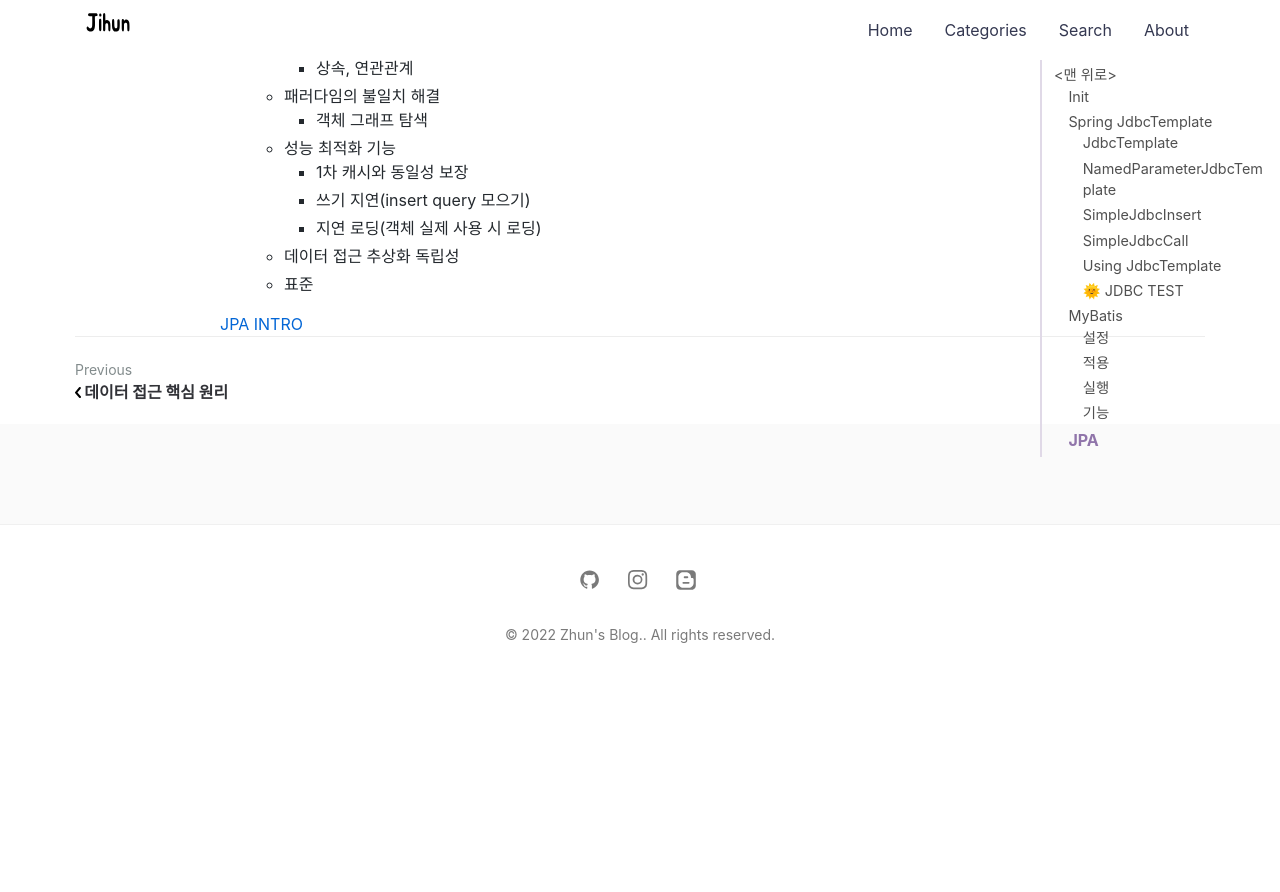
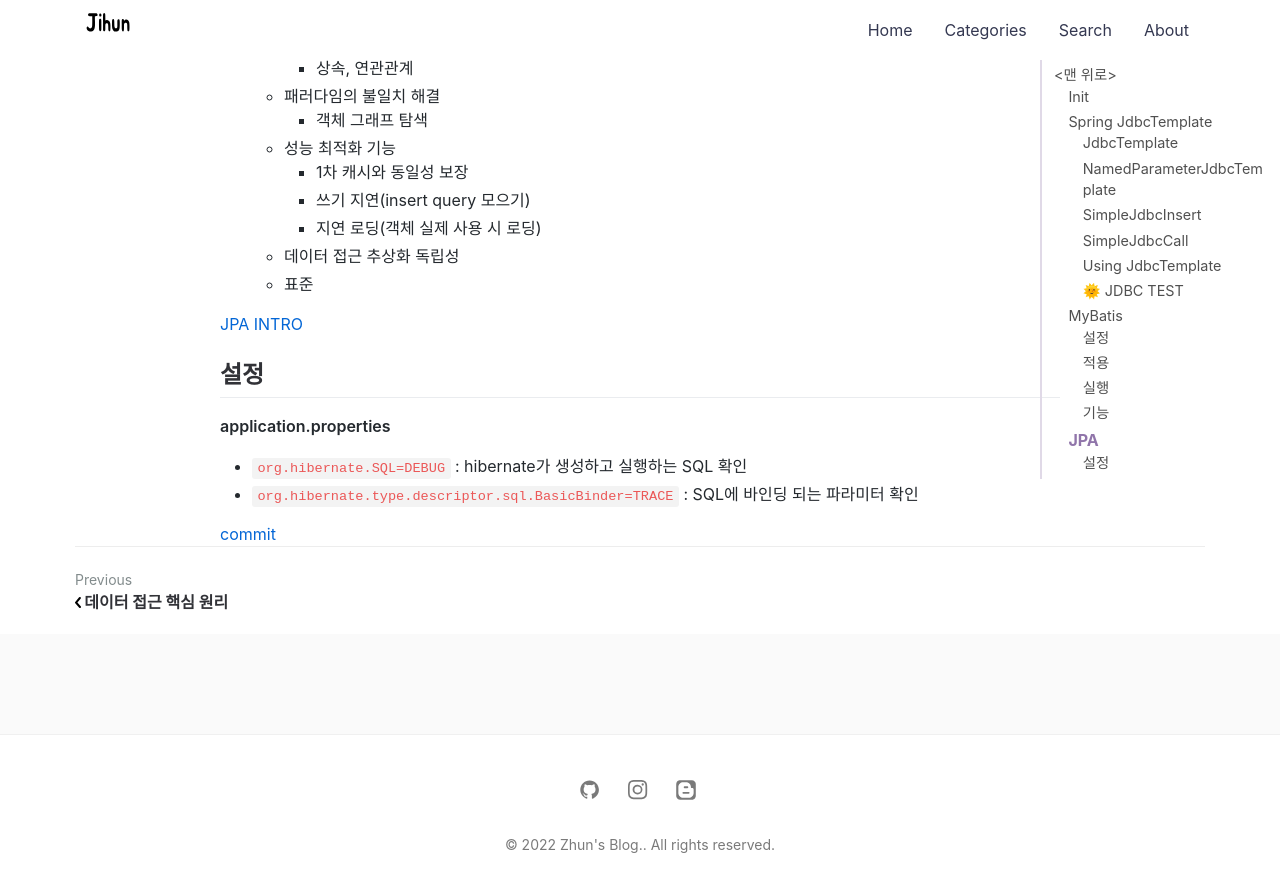
Before and after one commit to jihunparkme/jihunparkme.github.io, a Jekyll site: the page built from _posts/2022-08-08-Spring-DB-Part2.md, in a window 1280 px wide and 900 px high, scrolled down 11649 px. Shown: the top 892 px of the window. Built offline with Jekyll 4.4.1, drawn with Linux system fonts in a browser that asks for light colours; nearby versions of some CDN libraries; comment, search, counter and statistics services are not loaded; before the commit the page ends 12339 px from its top, so only the background shows below that.

Commit message:
[JPA] 설정

```diff
--- a/_posts/2022-08-08-Spring-DB-Part2.md
+++ b/_posts/2022-08-08-Spring-DB-Part2.md
@@ -522,3 +522,12 @@ DB 접속: jdbc:h2:tcp://localhost/~/testcase
   - 표준
 
 [JPA INTRO](https://jihunparkme.github.io/JPA-Programming-base/)
+
+## 설정
+
+**application.properties**
+
+- `org.hibernate.SQL=DEBUG` : hibernate가 생성하고 실행하는 SQL 확인
+- `org.hibernate.type.descriptor.sql.BasicBinder=TRACE` : SQL에 바인딩 되는 파라미터 확인
+
+[commit](https://github.com/jihunparkme/Inflearn-Spring-DB/commit/80892c5dd1b2a62ff2a2d564f3a46c626520d077)
```
